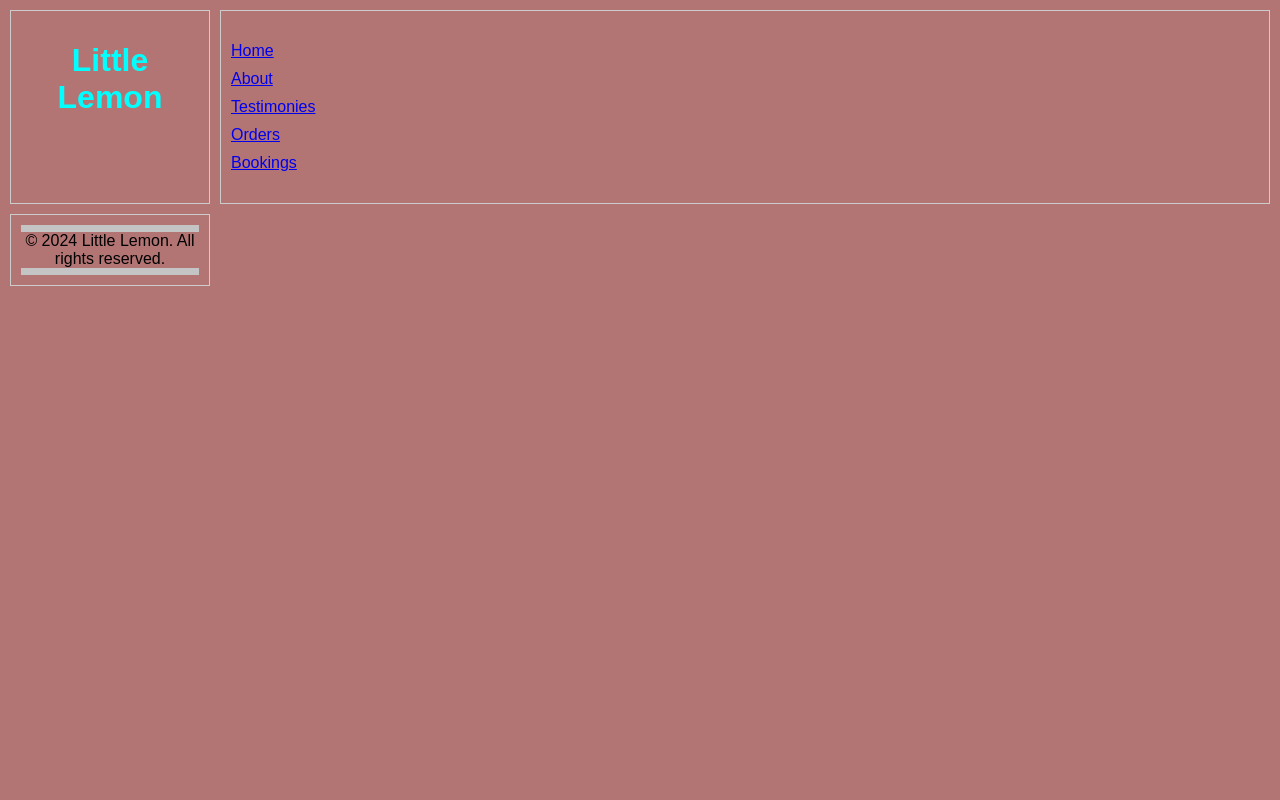
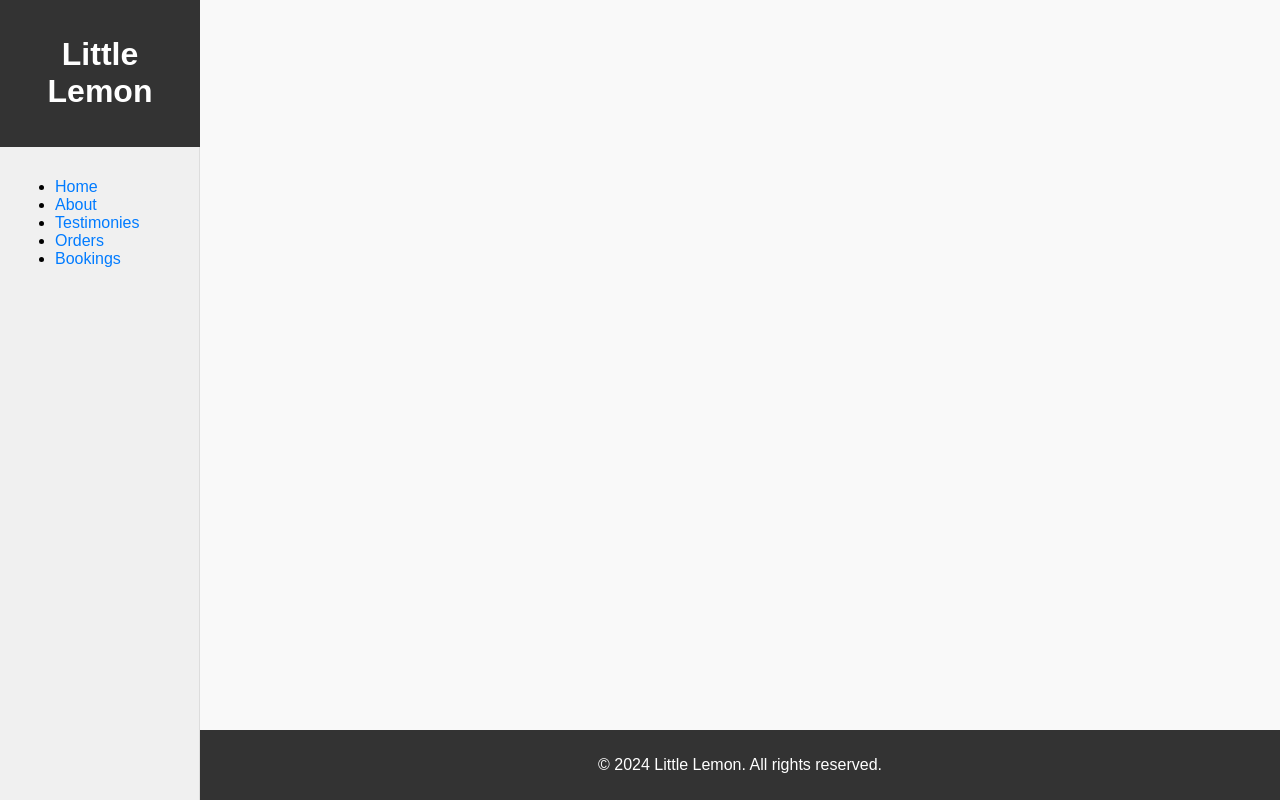
Before and after one commit to ornelladelfino/little-lemon, a React (Create React App) app: page / in a window 1280 px wide. Built offline with nearby package versions, Linux system fonts and the light colour scheme.

Commit message:
updated App.css and App.js

```diff
--- a/src/App.css
+++ b/src/App.css
@@ -1,146 +1,86 @@
-*{
-  background-color: rgb(179, 116, 116);
+/* General Reset */
+body, html, #root {
+  margin: 0;
+  padding: 0;
+  height: 100%;
+  font-family: Arial, sans-serif;
+  display: flex;
+  flex-direction: column;
 }
+
+/* Grid Container */
 .grid-container {
   display: grid;
-  grid-template-rows: auto auto 1fr auto;
-  gap: 10px;
+  grid-template-rows: auto auto 1fr auto; /* Header, Navigation, Main, Footer */
+  grid-template-columns: 1fr; /* Single-column layout */
+  min-height: 100vh; /* Ensure the grid container always fills the viewport */
+  background-color: #f9f9f9;
+}
+
+/* Header Section */
+.grid-item:nth-child(1) {
+  grid-row: 1;
+  background-color: #333;
+  color: white;
+  text-align: center;
+  padding: 15px;
+}
+
+/* Navigation Section */
+.grid-item:nth-child(2) {
+  grid-row: 2;
+  background-color: #f0f0f0;
+  padding: 15px;
+}
+
+/* Main Content Section */
+.grid-item:nth-child(3) {
+  grid-row: 3;
+  padding: 20px;
+  background-color: white;
+  border: 1px solid #ddd;
+  border-radius: 5px;
+  box-shadow: 0px 2px 4px rgba(0, 0, 0, 0.1);
+}
+
+/* Footer Section */
+.grid-item:nth-child(4) {
+  grid-row: 4;
+  background-color: #333;
+  color: white;
+  text-align: center;
   padding: 10px;
 }
 
-.grid-item {
-  padding: 10px;
-  border: 1px solid #ccc;
-}
-
-/* Specific styles for each grid item */
-header {
-  background-color: #f1f1f1;
-
-}
-header h1{
-  color: aqua;
-  text-align: center;
-}
-
-nav {
-  background-color: pink;
-}
-
-main {
-  background-color: #d3d3d3;
-}
-
-footer {
-    background-color: #c4c4c4;
-    height: 50px; /* Adjust this value to make the footer thinner */
-    display: flex;
-    align-items: center; /* Center vertically */
-    justify-content: center; /* Center horizontally */
-    text-align: center; /* Ensure text is centered */
-  }
-
-
-/* Styles for larger screens */
-@media (min-width: 600px) {
-  .grid-container {
-    grid-template-rows: auto 1fr auto;
-    grid-template-columns: 200px 1fr;
-  }
-
-  header {
-    grid-column: 1 / -1;
-  }
-
-  nav {
-    grid-row: 2;
-    grid-column: 1;
-  }
-
-  main {
-    grid-row: 2;
-    grid-column: 2;
-  }
-
-  footer {
-    grid-column: 1 / -1;
-  }
-
-
-}
-
-body {
-  font-family: Arial, sans-serif;
-  margin: 0;
-  padding: 0;
-  box-sizing: border-box;
-}
-
-.header {
-  background-color: #f8f9fa;
-  padding: 10px 20px;
-  text-align: center;
-}
-
-.navigation ul {
-  list-style: none;
-  padding: 0;
-  display: flex;
-  justify-content: center;
-  background-color: #343a40;
-}
-
-.navigation ul li {
-  margin: 0 10px;
-}
-
-.navigation ul li a {
-  color: white;
+/* Links Styling */
+a {
+  color: #007bff;
   text-decoration: none;
 }
 
-.navigation ul li a:hover {
+a:hover {
   text-decoration: underline;
 }
 
-.footer {
-  background-color: #f8f9fa;
-  text-align: center;
-  padding: 10px 0;
-  position: fixed;
-  width: 100%;
-  bottom: 0;
+/* Responsive Design */
+@media (min-width: 768px) {
+  .grid-container {
+    grid-template-columns: 200px 1fr; /* Sidebar and main content */
+    grid-template-rows: auto 1fr auto; /* Header, Main, Footer */
   }
 
-main {
-  padding: 20px;
+  .grid-item:nth-child(2) {
+    grid-column: 1;
+    grid-row: 2 / span 3; /* Sidebar spans rows */
+    border-right: 1px solid #ddd;
   }
 
-form div {
-  margin-bottom: 10px;
+  .grid-item:nth-child(3) {
+    grid-column: 2;
+    grid-row: 2; /* Main content spans second column */
   }
 
-form label {
-  margin-right: 10px;
+  .grid-item:nth-child(4) {
+    grid-column: span 2; /* Footer spans both columns */
   }
-
-form input, form button {
-  padding: 5px;
 }
-
-h2 {
-  margin-top: 0;
-}
-
-h3 {
-  margin-top: 20px;
-}
-
-ul {
-  padding: 0;
-}
-
-ul li {
-  list-style: none;
-  padding: 5px 0;
-}
--- a/src/App.js
+++ b/src/App.js
@@ -16,6 +16,7 @@
       <div className='grid-container'>
         <div className='grid-item'><Header /></div>
         <div className='grid-item'><Navigation /></div>
+        <main>
         <Routes>
           <Route path="/about" element={<About />}/>
           <Route path="/testimonies" element={<Testimonies />} />
@@ -23,12 +24,13 @@
           <Route path="/bookings" element={<Bookings/>} />
           <Route path="/booking-confirmed" element={<ConfirmedBooking />} />
           <Route path="/" element={() => (
-            <div className='grid-item'><main>
+            <div className='grid-item'>
               <h2>Home</h2>
               <p>Welcome to our web app!</p>
-            </main></div>
+           </div>
           )} />
         </Routes>
+        </main>
         <div className='grid-item'><Footer /></div>
       </div>
     </Router>
```
Lines whose indentation alone changed are shown as unchanged.
